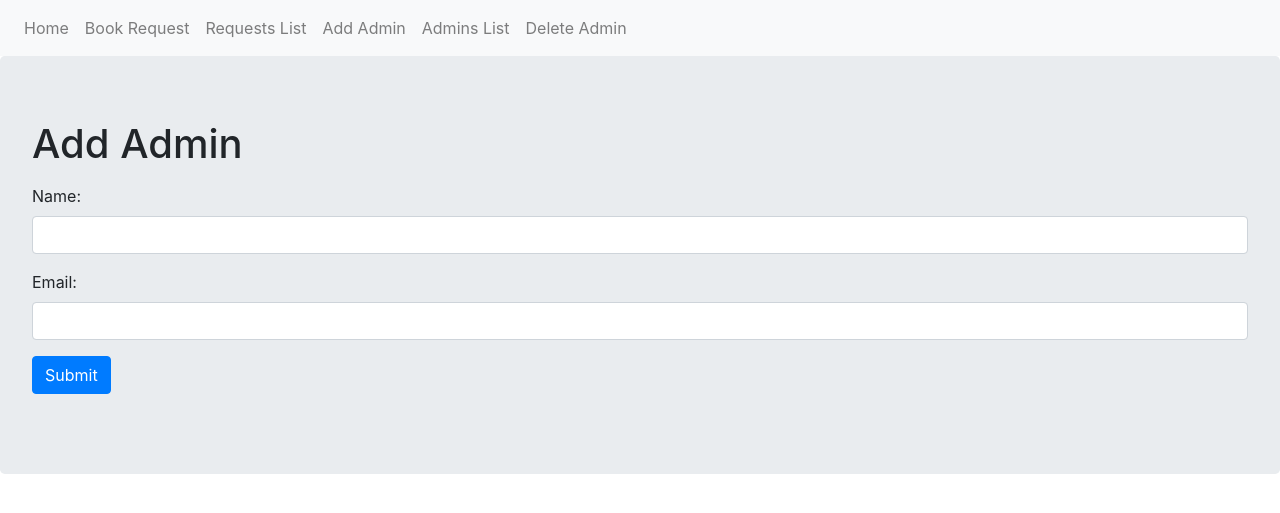
After one commit to Taha-Adeel/setmas, a Flask app: page /add_admin in a window 1280 px wide. The commit adds this page. Shown: the top 513 px of the page. Run offline with Flask 3, Linux system fonts and the light colour scheme; some libraries are stand-ins or nearby versions.

Commit message:
added admin management functionality

```diff
--- a/src/backend/base.py
+++ b/src/backend/base.py
@@ -1,5 +1,5 @@
 import os
-from forms import  EventForm
+from forms import  EventForm, AddAdminForm, DelAdminForm
 from flask import Flask, flash,render_template, url_for, redirect
 from flask_sqlalchemy import SQLAlchemy
 from flask_migrate import Migrate
@@ -20,6 +20,7 @@ app.config['SQLALCHEMY_TRACK_MODIFICATIONS'] = False
 db = SQLAlchemy(app)
 # Migrate(app,db)
 
+# Model for booking requests
 class BookingRequest(db.Model):
 
     __tablename__ = 'Requests'
@@ -45,6 +46,23 @@ class BookingRequest(db.Model):
     def __repr__(self):
         return f"Request by {self.name}"
         # add info about request
+
+# Model for Admin Management
+class AdminManagement(db.Model):
+    __tablename__ = 'Admins'
+    id = db.Column(db.Integer, primary_key = True)
+    name = db.Column(db.String(80), nullable=False)
+    email = db.Column(db.String(80), nullable=False)
+
+    def __init__(self, name, email):
+        self.name = name
+        self.email = email
+
+    def __repr__(self):
+        return f"Name:{self.name}  Email:{self.email}"
+
+
+
 
 @app.before_first_request
 def create_tables():
@@ -84,5 +102,50 @@ def requests_list():
     requests = BookingRequest.query.all()
     return render_template('request_list.html', requests=requests)
 
+@app.route('/add_admin', methods=('GET', 'POST'))
+def add_admin():
+    form = AddAdminForm()
+    if form.validate_on_submit():
+        name = form.name.data
+        email = form.email.data
+
+        admin_addn = AdminManagement(name=name, email=email)
+        db.session.add(admin_addn)
+        db.session.commit()
+
+        # flash message
+        flash("Admin added")
+        return redirect(url_for('add_admin'))
+
+    return render_template('add_admin.html', form=form)
+
+@app.route('/admin_list')
+def admin_list():
+    list = AdminManagement.query.all()
+    return render_template('admin_list.html', list=list)
+
+@app.route('/del_admin')
+def del_admin():
+    form = DelAdminForm()
+    if form.validate_on_submit():
+        email = form.email.data
+
+        admin = AdminManagement.query.filter(AdminManagement.email == email)
+
+        if admin:
+            db.session.delete(admin)
+            db.session.commit()
+
+            # flash appropriate message
+            flash('Admin deleted')
+            return redirect(url_for('del_admin'))
+
+        else:
+            flash('Admin not found')
+            return redirect(url_for('del_admin'))
+
+    return render_template('del_admin.html', form=form)
+
+
 if __name__ == '__main__':
     app.run(debug=True)
--- a/src/backend/forms.py
+++ b/src/backend/forms.py
@@ -16,3 +16,12 @@ class EventForm(FlaskForm):
     start_time = TimeField('Start Time', validators=[DataRequired()])
     end_time = TimeField('End Time', validators=[DataRequired()])
     submit = SubmitField('Submit')
+
+class AddAdminForm(FlaskForm):
+    name = StringField('Name:')
+    email = StringField('Email:', validators=[DataRequired(), Email()])
+    submit = SubmitField('Submit')
+
+class DelAdminForm(FlaskForm):
+    email = StringField('Email:', validators=[DataRequired(), Email()])
+    submit = SubmitField('Submit')
--- /dev/null
+++ b/src/backend/templates/add_admin.html
@@ -0,0 +1,35 @@
+{% extends "base.html" %}
+{% block content %}
+<div class="jumbotron">
+  <h1>Add Admin</h1>
+
+
+    {% for mess in get_flashed_messages()  %}
+      <div class="alert alert-warning alert-dismissible fade show" role="alert">
+        <button type="button" class="close" data-dismiss="alert" aria-label="Close" class="fade close">
+          <span aria-hidden="true">&times;</span>
+        </button>
+        {{mess}}
+        </div>
+      {% endfor %}
+
+    <form class="form-horizontal" method="POST" action="">
+        {{ form.csrf_token() }}
+
+        <div class="form-group">
+            {{ form.hidden_tag()}}
+        </div>
+        <div class="form-group">
+            {{ form.name.label }}
+            {{ form.name(class="form-control") }}
+        </div>
+        <div class="form-group">
+            {{ form.email.label }}
+            {{ form.email(class="form-control") }}
+        </div>
+        <div class="form-group">
+            {{ form.submit(class="btn btn-primary")}}
+        </div>
+    </form>
+</div>
+{% endblock %}
--- a/src/backend/templates/base.html
+++ b/src/backend/templates/base.html
@@ -14,8 +14,12 @@
 
     <div class="navbar-nav">
       <a class="nav-item nav-link" href="{{ url_for('index') }}">Home</a>
-      <a class="nav-item nav-link" href="{{ url_for('booking_request') }}">Booking Request</a>
-      <a class="nav-item nav-link" href="{{ url_for('requests_list') }}">List</a>
+      <a class="nav-item nav-link" href="{{ url_for('booking_request') }}">Book Request</a>
+      <a class="nav-item nav-link" href="{{ url_for('requests_list') }}">Requests List</a>
+      <a class="nav-item nav-link" href="{{ url_for('add_admin') }}">Add Admin</a>
+      <a class="nav-item nav-link" href="{{ url_for('admin_list') }}">Admins List</a>
+      <a class="nav-item nav-link" href="{{ url_for('del_admin') }}">Delete Admin</a>
+
 
     </div>
 
```
Also changed, not shown: src/backend/templates/admin_list.html (added, +27 -0 lines), src/backend/templates/del_admin.html (added, +32 -0 lines), src/backend/data.sqlite (added).
